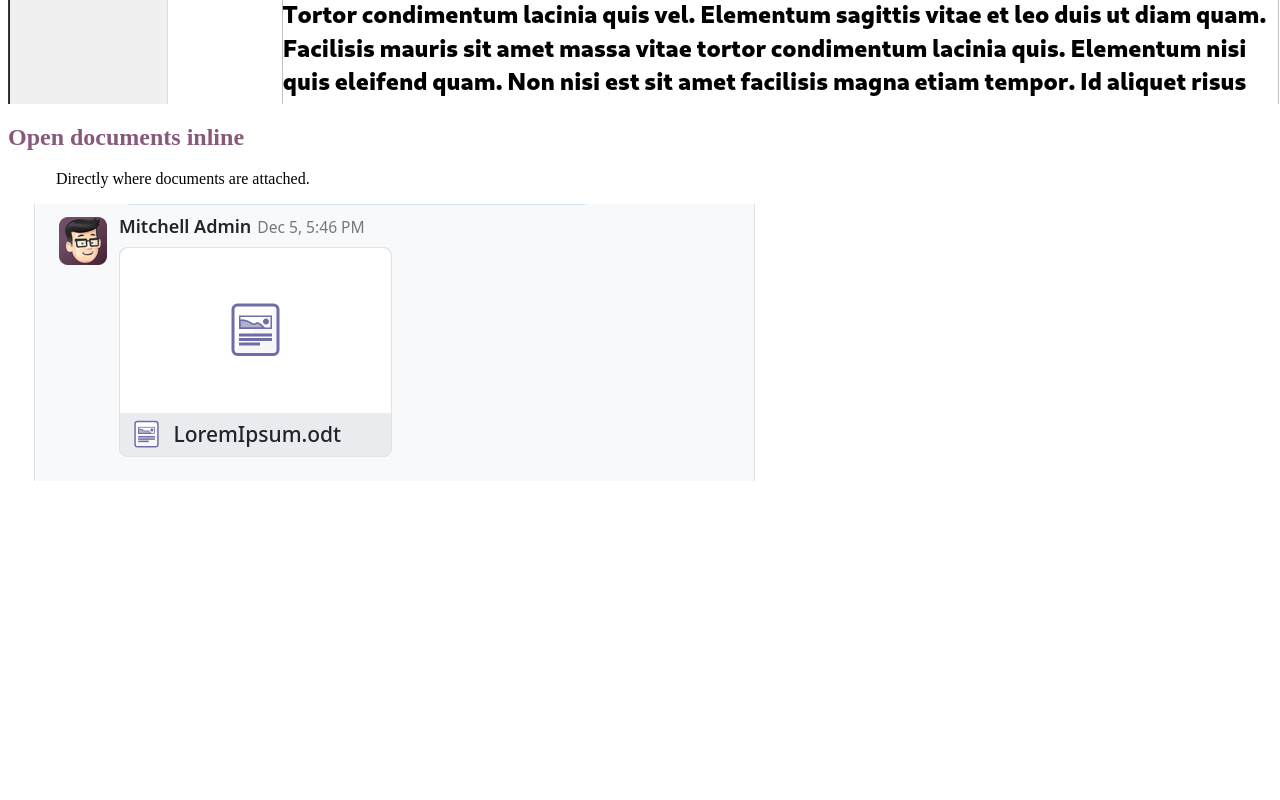
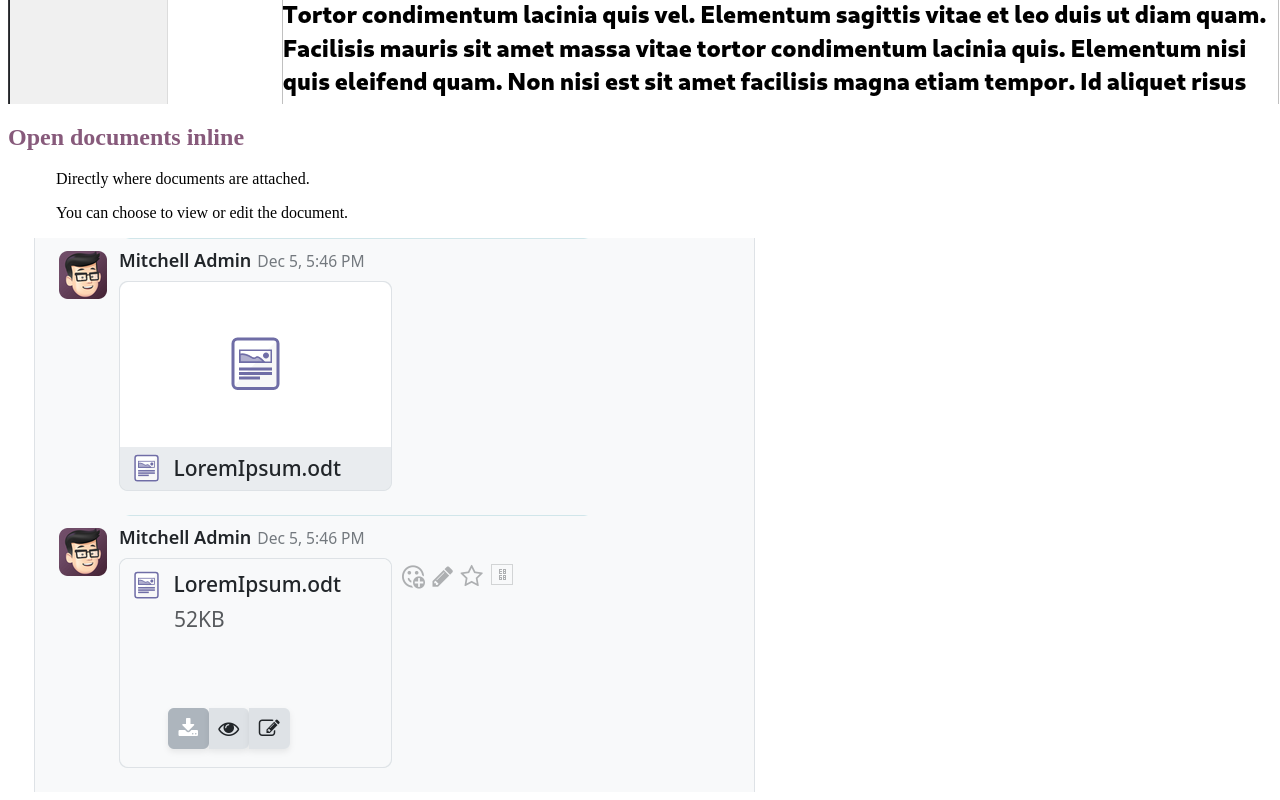
Before and after one commit to CollaboraOnline/collabora_odoo, a plain HTML site: page static/description/index.html in a window 1280 px wide. Shown: the part 764-1564 px from the top of the page. Before the commit the page ends 1253 px from the top, so only its background shows below. Drawn offline with Linux system fonts and the light colour scheme.

Commit message:
[odoo-19] Add the attachement hover to the module info
Signed-off-by: Hubert Figuière <hub@collabora.com>

```diff
--- a/static/description/index.html
+++ b/static/description/index.html
@@ -16,9 +16,13 @@
             <p class="oe_mb32" style="margin-left:48px;">
               Directly where documents are attached.
             </p>
+            <p class="oe_mb32" style="margin-left:48px;">
+              You can choose to view or edit the document.
+            </p>
         </div>
         <div class="oe_span6">
             <img class="oe_picture oe_screenshot" src="images/cool_attachment.png">
+            <img class="oe_picture oe_screenshot" src="images/cool_attachment_hover.png">
         </div>
     </div>
 </section>
```
